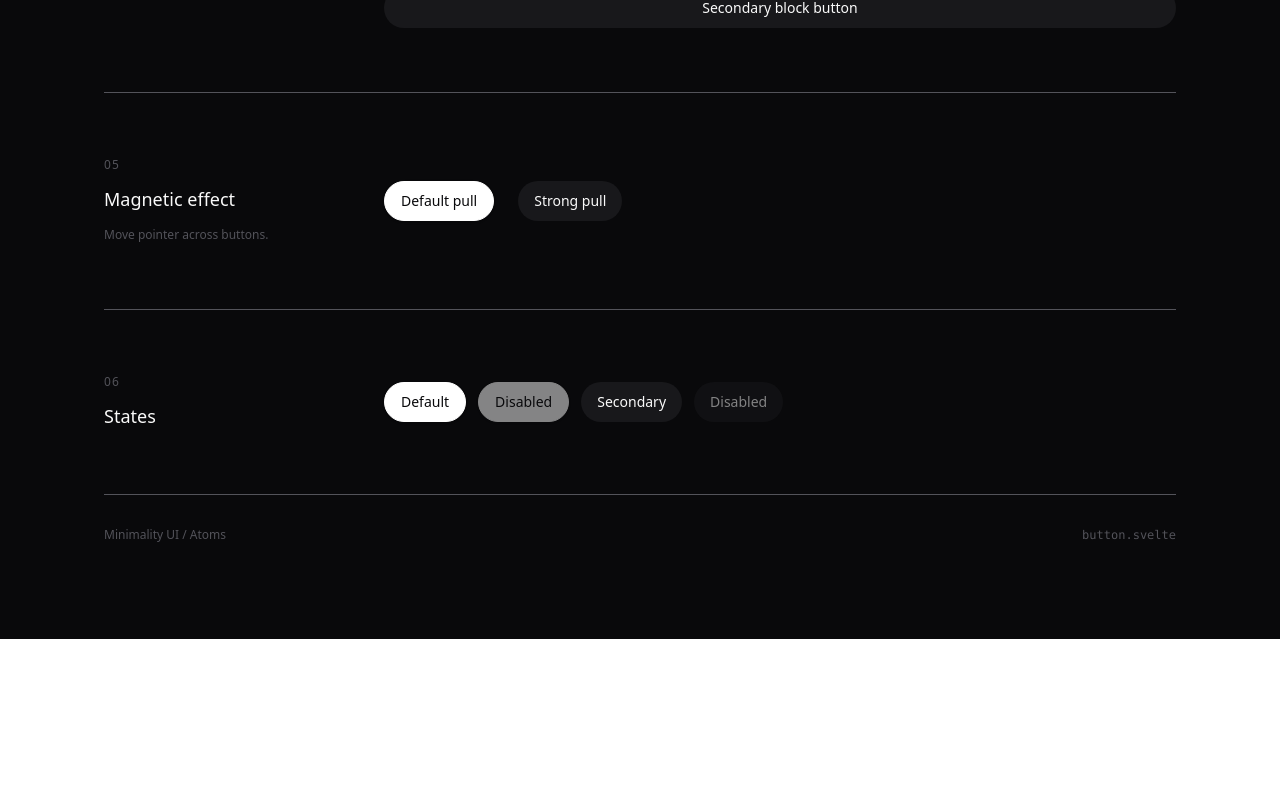
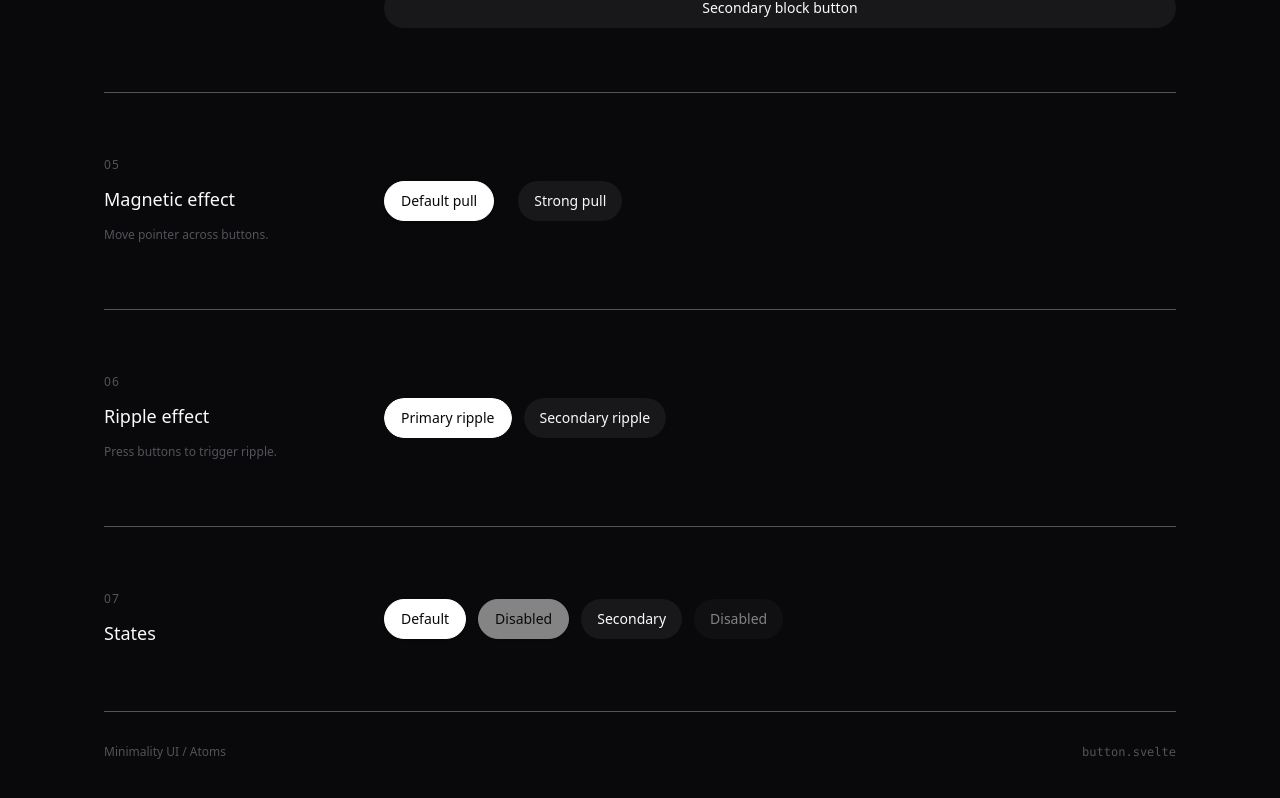
Before and after one commit to thesadzzad/minimalityui, a SvelteKit app: page / in a window 1280 px wide. Shown: the part 1076-1874 px from the top of the page. Before the commit the page ends 1715 px from the top, so only its background shows below. Built offline with nearby package versions, Linux system fonts and the light colour scheme.

Commit message:
Separated Ripple Effect

```diff
--- a/src/lib/components/atoms/button/button.svelte
+++ b/src/lib/components/atoms/button/button.svelte
@@ -8,7 +8,7 @@
 		type ButtonSize,
 		type ButtonVariant
 	} from './button.js';
-	import { effectRipple } from '../../../actions/effect-ripple.js';
+
 	import { cn } from '../../../utils/cn.js';
 
 	interface Props extends HTMLButtonAttributes {
@@ -36,7 +36,6 @@
 </script>
 
 <button
-	use:effectRipple
 	{type}
 	class={cn(buttonVariants({ variant, size, radius, content, block }), className)}
 	{...restProps}
--- a/src/routes/+page.svelte
+++ b/src/routes/+page.svelte
@@ -1,5 +1,6 @@
 <script lang="ts">
 	import { effectMagnetic } from '../lib/actions/effect-magnetic.js';
+	import { effectRipple } from '../lib/actions/effect-ripple.js';
 	import Button from '../lib/components/atoms/button/button.svelte';
 
 	const variants = ['primary', 'secondary'] as const;
@@ -118,10 +119,28 @@
 			</div>
 		</section>
 
+		<section class="border-t border-secondary-border py-12 sm:py-16">
+			<div class="grid gap-10 lg:grid-cols-[15rem_1fr]">
+				<div>
+					<p class="m-0 text-xs tracking-widest text-secondary uppercase">06</p>
+					<h2 class="mt-3 text-lg font-medium">Ripple effect</h2>
+					<p class="mt-3 text-xs leading-5 text-secondary">Press buttons to trigger ripple.</p>
+				</div>
+				<div class="flex flex-wrap items-center gap-3">
+					<span class="inline-flex rounded-full text-primary-foreground" use:effectRipple>
+						<Button>Primary ripple</Button>
+					</span>
+					<span class="inline-flex rounded-full text-secondary-foreground" use:effectRipple>
+						<Button variant="secondary">Secondary ripple</Button>
+					</span>
+				</div>
+			</div>
+		</section>
+
 		<section class="border-y border-secondary-border py-12 sm:py-16">
 			<div class="grid gap-10 lg:grid-cols-[15rem_1fr]">
 				<div>
-					<p class="m-0 text-xs tracking-widest text-secondary uppercase">06</p>
+					<p class="m-0 text-xs tracking-widest text-secondary uppercase">07</p>
 					<h2 class="mt-3 text-lg font-medium">States</h2>
 				</div>
 				<div class="flex flex-wrap items-center gap-3">
```
